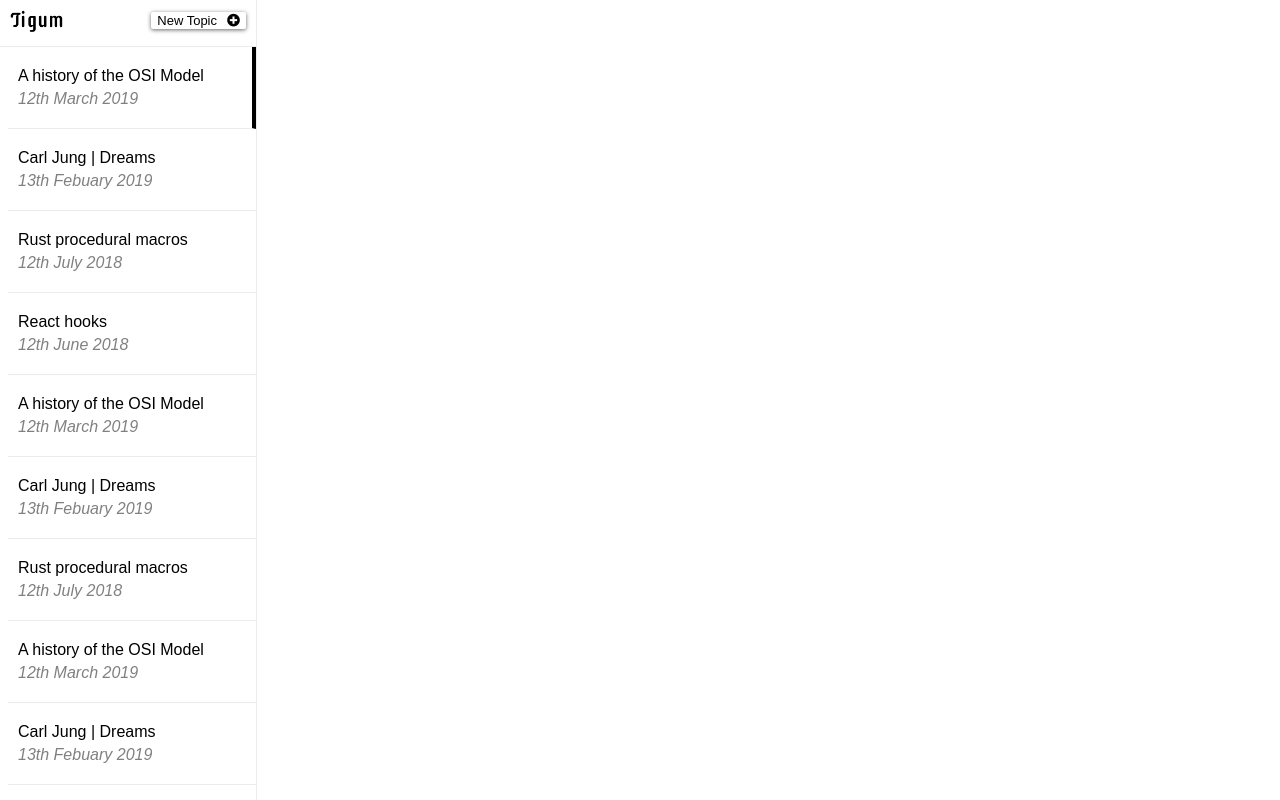
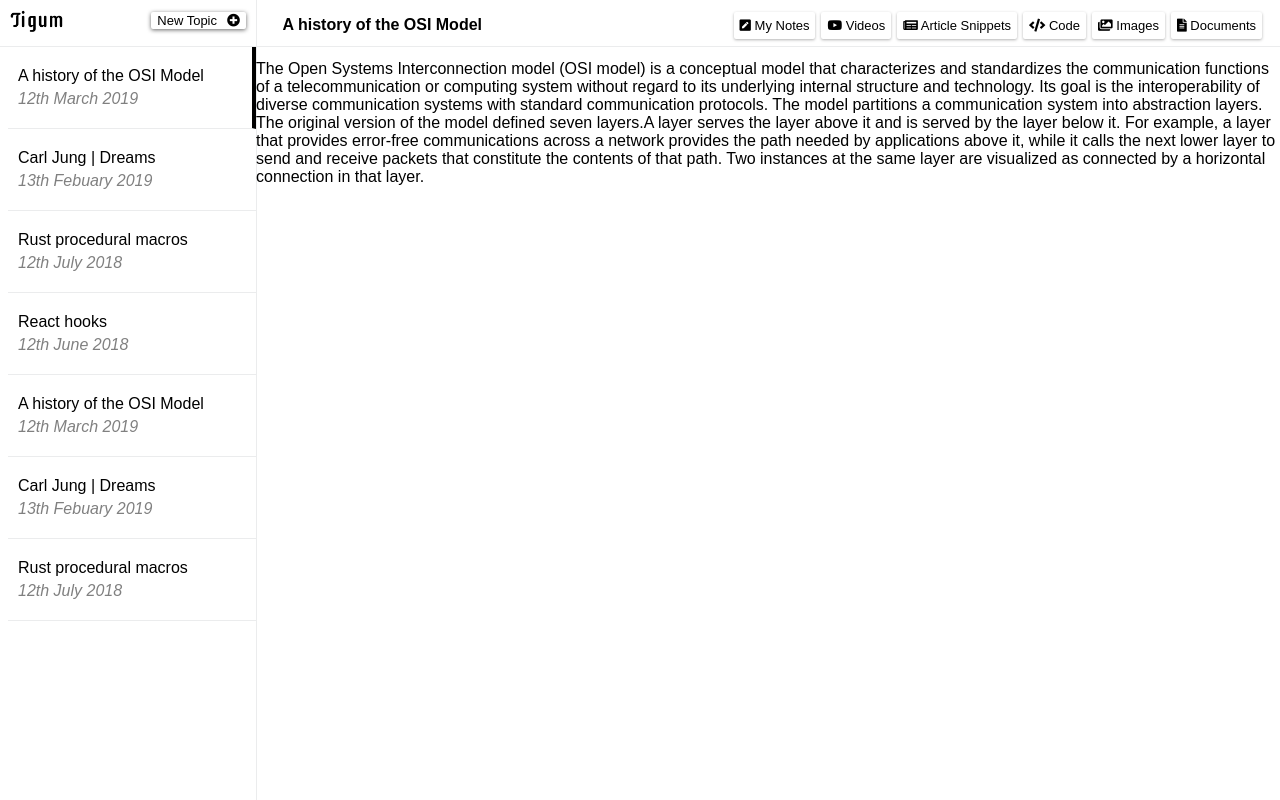
Before and after one commit to bbsmithy/tigum-gui, a React (Create React App) app: page / in a window 1280 px wide. Built offline with nearby package versions, Linux system fonts and the light colour scheme.

Commit message:
Topic navbar displaying topic title

```diff
--- a/src/main-content-view/index.tsx
+++ b/src/main-content-view/index.tsx
@@ -1,5 +1,12 @@
 import React from "react";
+import { TopicNavigationBar } from "../topic-navigation-bar";
+import { ScreenRouter } from "../screens/ScreenRouter";
 
-export const MainContent: React.FC = props => {
-  return <div id="main-content">{props.children}</div>;
+export const MainContent = (props: any) => {
+  return (
+    <div id="main-content">
+      <TopicNavigationBar title={props.title} />
+      <ScreenRouter screen={props.screen} data={props.data} />
+    </div>
+  );
 };
--- a/src/screens/ScreenRouter.tsx
+++ b/src/screens/ScreenRouter.tsx
@@ -11,7 +11,7 @@ export enum SCREENS {
 
 type ScreenType = {
   screen: SCREENS;
-  data: object;
+  data: any;
 };
 
 export const ScreenRouter = ({ screen, data }: ScreenType) => {
--- a/src/sidebar-navigator/TopicItem.tsx
+++ b/src/sidebar-navigator/TopicItem.tsx
@@ -3,6 +3,7 @@ import React from "react";
 export type Topic = {
   name: string;
   date: string;
+  content: string;
 };
 
 interface TopicItemProps {
--- a/src/sidebar-navigator/index.tsx
+++ b/src/sidebar-navigator/index.tsx
@@ -3,42 +3,14 @@ import React from "react";
 import { NoTopicsMessage } from "./NoTopicsMessage";
 import { SCREENS } from "../screens/ScreenRouter";
 import { TopicsList } from "./TopicsList";
+import { Topic } from "./TopicItem";
 
 interface SideBarProps {
-  navigate: (screen: SCREENS, data: object) => void;
+  navigate: (screen: SCREENS, data: any) => void;
+  topics: Array<Topic>;
 }
 
-const topics = [
-  { name: "A history of the OSI Model", date: "12th March 2019" },
-  { name: "Carl Jung | Dreams", date: "13th Febuary 2019" },
-  { name: "Rust procedural macros", date: "12th July 2018" },
-  { name: "React hooks", date: "12th June 2018" },
-  { name: "A history of the OSI Model", date: "12th March 2019" },
-  { name: "Carl Jung | Dreams", date: "13th Febuary 2019" },
-  { name: "Rust procedural macros", date: "12th July 2018" },
-  { name: "A history of the OSI Model", date: "12th March 2019" },
-  { name: "Carl Jung | Dreams", date: "13th Febuary 2019" },
-  { name: "Rust procedural macros", date: "12th July 2018" },
-  { name: "A history of the OSI Model", date: "12th March 2019" },
-  { name: "Carl Jung | Dreams", date: "13th Febuary 2019" },
-  { name: "Rust procedural macros", date: "12th July 2018" },
-  { name: "A history of the OSI Model", date: "12th March 2019" },
-  { name: "Carl Jung | Dreams", date: "13th Febuary 2019" },
-  { name: "Rust procedural macros", date: "12th July 2018" },
-  { name: "A history of the OSI Model", date: "12th March 2019" },
-  { name: "Carl Jung | Dreams", date: "13th Febuary 2019" },
-  { name: "Rust procedural macros", date: "12th July 2018" },
-  { name: "Carl Jung | Dreams", date: "13th Febuary 2019" },
-  { name: "Rust procedural macros", date: "12th July 2018" },
-  { name: "A history of the OSI Model", date: "12th March 2019" },
-  { name: "Carl Jung | Dreams", date: "13th Febuary 2019" },
-  { name: "Rust procedural macros", date: "12th July 2018" },
-  { name: "A history of the OSI Model", date: "12th March 2019" },
-  { name: "Carl Jung | Dreams", date: "13th Febuary 2019" },
-  { name: "Rust procedural macros", date: "12th July 2018" }
-];
-
-export const SideBar = ({ navigate }: SideBarProps) => {
+export const SideBar = ({ navigate, topics }: SideBarProps) => {
   const onClickNewTopic = () => {
     navigate(SCREENS.CREATE_NEW_TOPIC, {});
   };
--- a/src/topic-navigation-bar/index.tsx
+++ b/src/topic-navigation-bar/index.tsx
@@ -1,10 +1,14 @@
 import React from "react";
 import "./styles.css";
 
-export const TopicNavigationBar: React.FC = () => {
+interface TopicNavigationBarProps {
+  title: string;
+}
+
+export const TopicNavigationBar = ({ title }: TopicNavigationBarProps) => {
   return (
     <nav id="topic-navigation-bar">
-      <p id="topic-header">Rust Ownership And Borrowing</p>
+      <p id="topic-header">{title}</p>
       <div id="topic-controls-container">
         <button className="btn topic-nav-btn">
           <i className="fas fa-pen-square" /> My Notes
```
